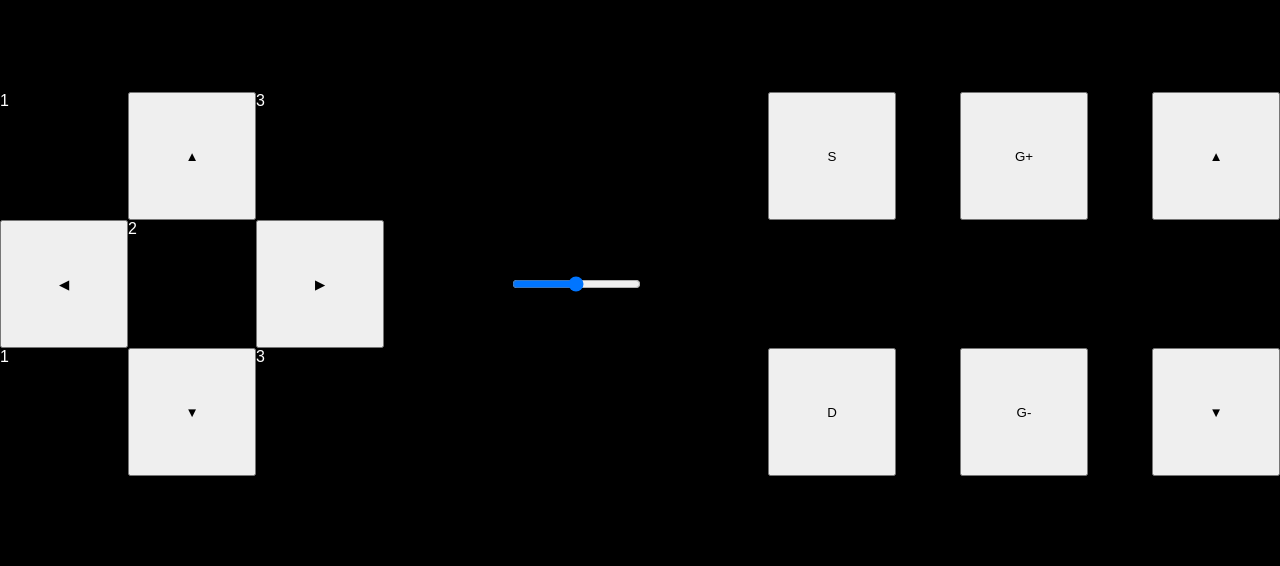
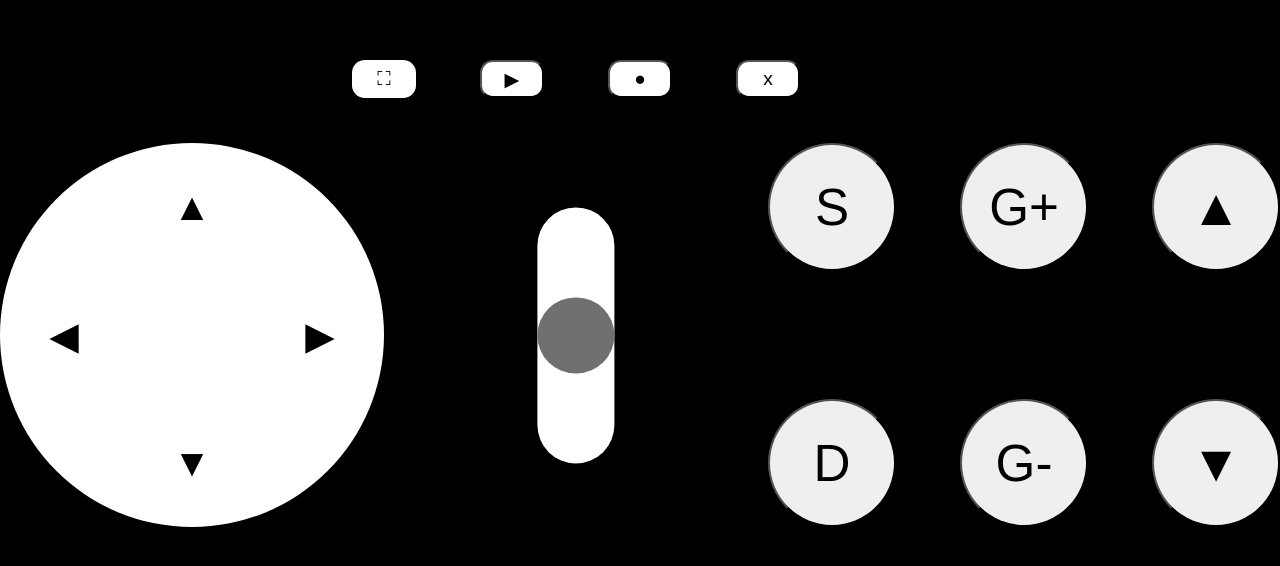
Before and after one commit to yegear1/Robotic_Arm, a plain HTML site: page Joystick/index.html in a window 1280 px wide. Shown: the part 116-682 px from the top of the page. Drawn offline with Linux system fonts and the light colour scheme.

Commit message:
Continuo fazendo o joystick

```diff
--- a/Joystick/index.html
+++ b/Joystick/index.html
@@ -8,28 +8,52 @@
 </head>
 <body class="center">
 
+    <header>
+        <div></div>
+
+        <div class="center">
+            <div class="button center">&#9974;</div>
+        </div>
+
+        <div class="center">
+            <button class="button">&#9654;</button>
+        </div>
+
+        <div class="center">
+            <button class="button">&#9679;</button>
+        </div>
+
+        <div class="center">
+            <button class="button">x</button>
+        </div>
+
+        <div></div>
+    </header>
+
     <main>
-        <section class="row3">
+        <section class="directional row3">
             <div class="column3">
-                <div class="">1</div>
+                <div class=""></div>
 
                 <button>&#9650;</button>
 
-                <div class="">3</div>
+                <div class=""></div>
             </div>
+
             <div class="column3">
                 <button>&#9664;</button>
 
-                <div class="">2</div>
+                <div class=""></div>
 
                 <button>&#9654;</button>
             </div>
+
             <div class="column3">
-                <div class="">1</div>
+                <div class=""></div>
 
                 <button>&#9660;</button>
 
-                <div class="">3</div>
+                <div class=""></div>
             </div>
         </section>
 
@@ -42,7 +66,7 @@
             >
         </section>
 
-        <section class="row3">
+        <section class="buttons row3">
             <div class="colum5">
                 <button>S</button>
 
--- a/Joystick/style.css
+++ b/Joystick/style.css
@@ -11,9 +11,24 @@ body{
 
     height: 100vh;
 
-    display: flex;
-    justify-content: center;
-    align-items: center;
+    flex-direction: column;
+}
+
+header{
+    display: grid;
+    grid-template-columns: 25vw 10vw 10vw 10vw 10vw 35vw;
+    grid-template-rows: 6vw;
+    margin-bottom: 2vw;
+}
+
+header .button{
+    width: 5vw;
+    height: 3vw;
+    border-radius: 1vw;
+    font-size: 1.5vw;
+
+    color: #000;
+    background: #fff;
 }
 
 main {
@@ -48,3 +63,68 @@ main {
     display: grid;
     grid-template-columns: 10vw 5vw 10vw 5vw 10vw;
 }
+
+.directional{
+    background: #fff;
+    border-radius: 15vw;
+
+}
+
+.directional button{
+    background: none;
+    border: none;
+    font-size: 3vw;
+}
+
+button{
+    user-select: none;
+    -webkit-touch-callout: none;
+    -webkit-user-select: none;
+    -moz-user-select: none;
+
+    appearance: none;
+    -webkit-appearance: none;
+
+    cursor: pointer;
+}
+
+.slider{
+    transform: rotate(90deg);
+
+    appearance: none;
+    -webkit-appearance: none;
+
+    width: 20vw;
+    height: 6vw;
+    border-radius: 3vw;
+
+    outline: none;
+    background: #fff;
+}
+
+.slider::-webkit-slider-thumb{
+    appearance: none;
+    -webkit-appearance: none;
+
+    width: 6vw;
+    height: 6vw;
+    border-radius: 3vw;
+
+    background: #707070;
+    cursor: pointer;
+}
+
+.slider::-moz-range-thumb{
+
+    width: 6vw;
+    height: 6vw;
+    border-radius: 3vw;
+
+    background: #707070;
+    cursor: pointer;
+}
+
+.buttons button{
+    font-size: 4vw;
+    border-radius: 5vw;
+}
```
